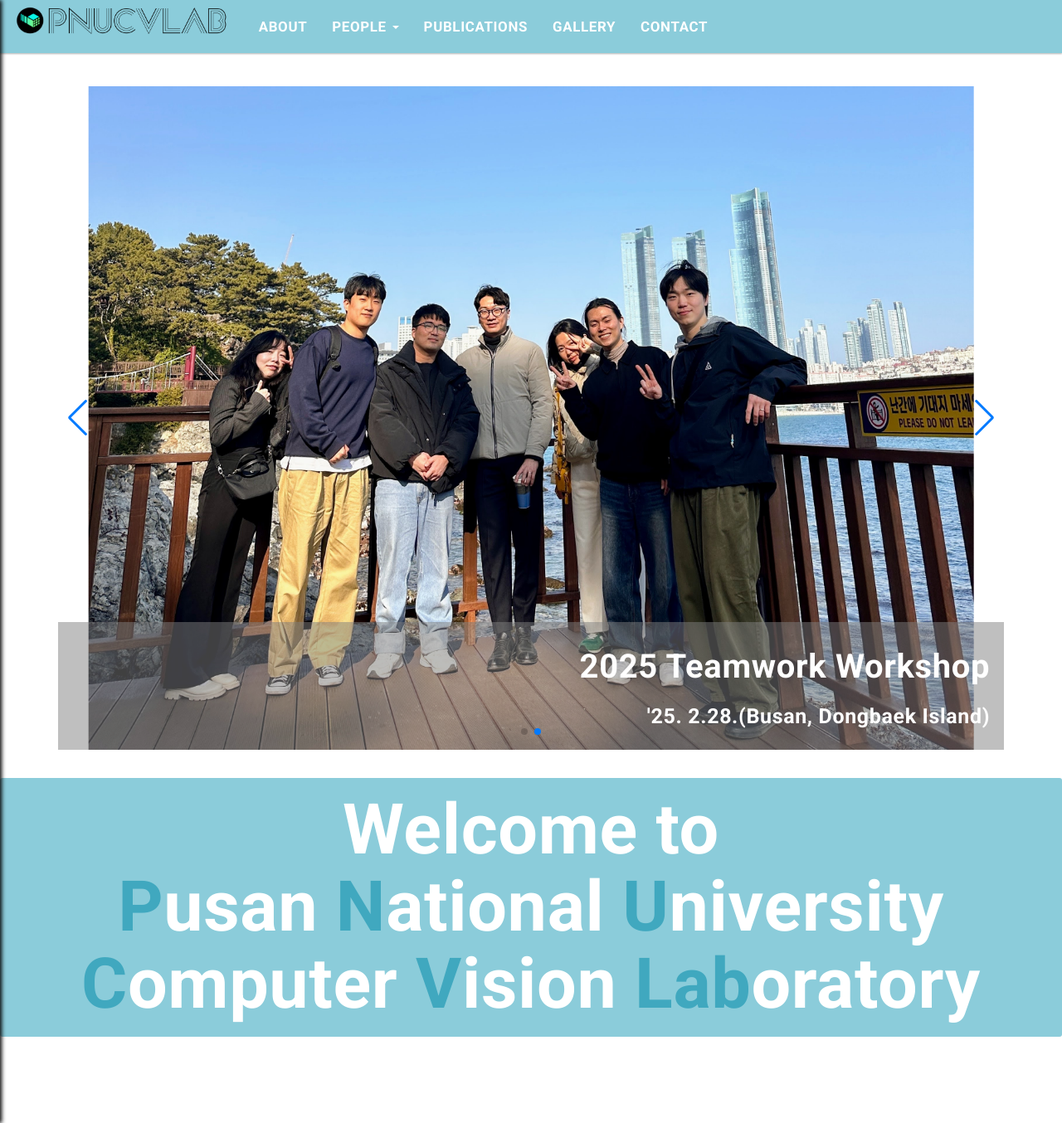
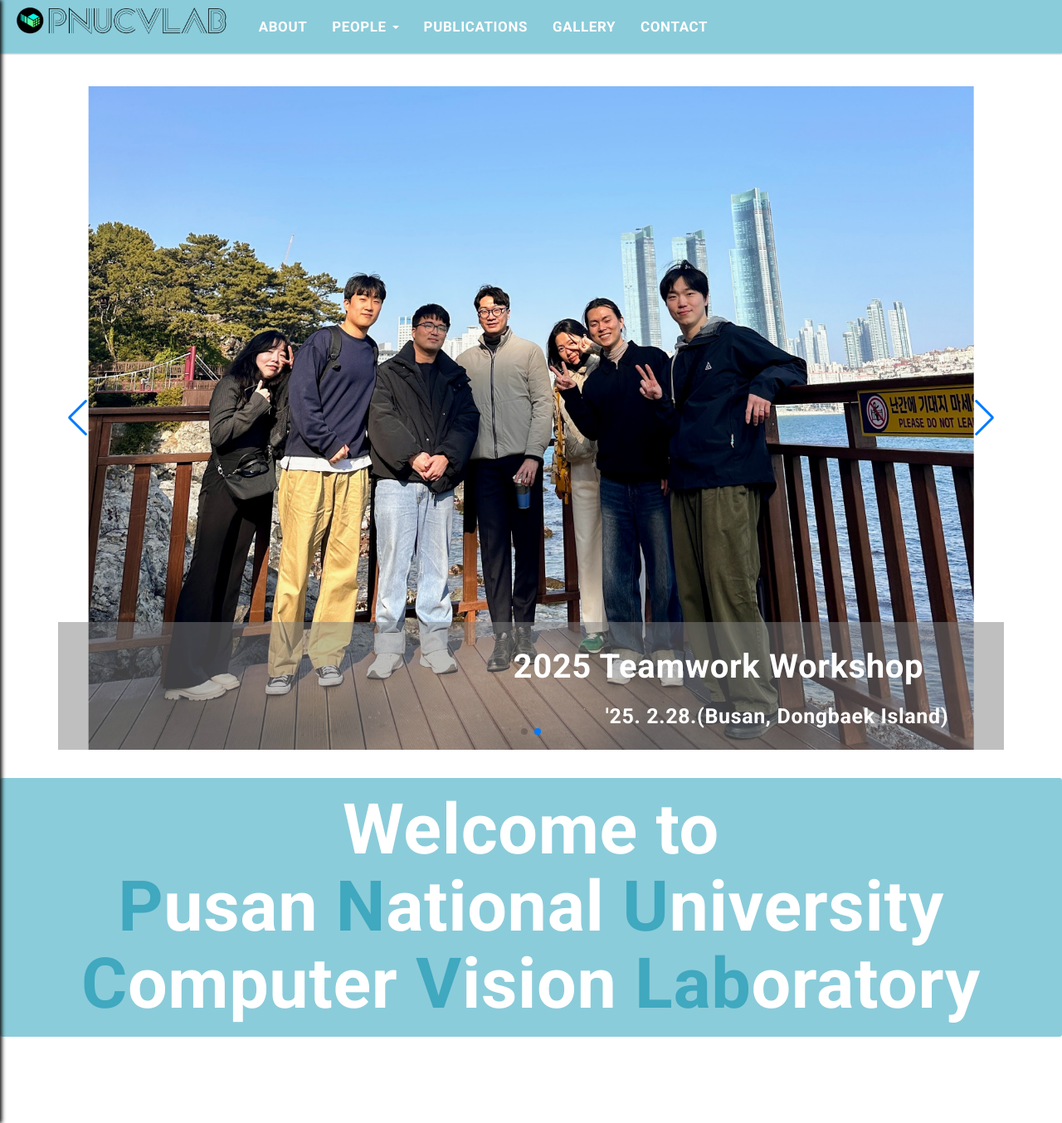
Before and after one commit to pnucvlab/pnucvlab.github.io, a Jekyll site: the page built from index.html, in a window 1280 px wide and 1354 px high. Shown: the whole window at 83% size. Built offline with Jekyll 4.4.1, drawn with Linux system fonts in a browser that asks for light colours; the list of posts is cut into pages by our own code.

Commit message:
edit notice

```diff
--- a/assets/css/main.css
+++ b/assets/css/main.css
@@ -26,13 +26,14 @@ body {
   .notice-swiper .notice-slide .notice-title {
 	font-size: 40px;
 	font-weight: 700;
+	margin-right: 2em;
 	text-align: right;
 	color: #ffffff;
   }
 
   .notice-swiper .notice-slide .notice-text {
 	font-size: 25px;
-	margin: 0;
+	margin-right: 2em;
 	font-weight: 600;
 	text-align: right;
 	color: #ffffff;
```
